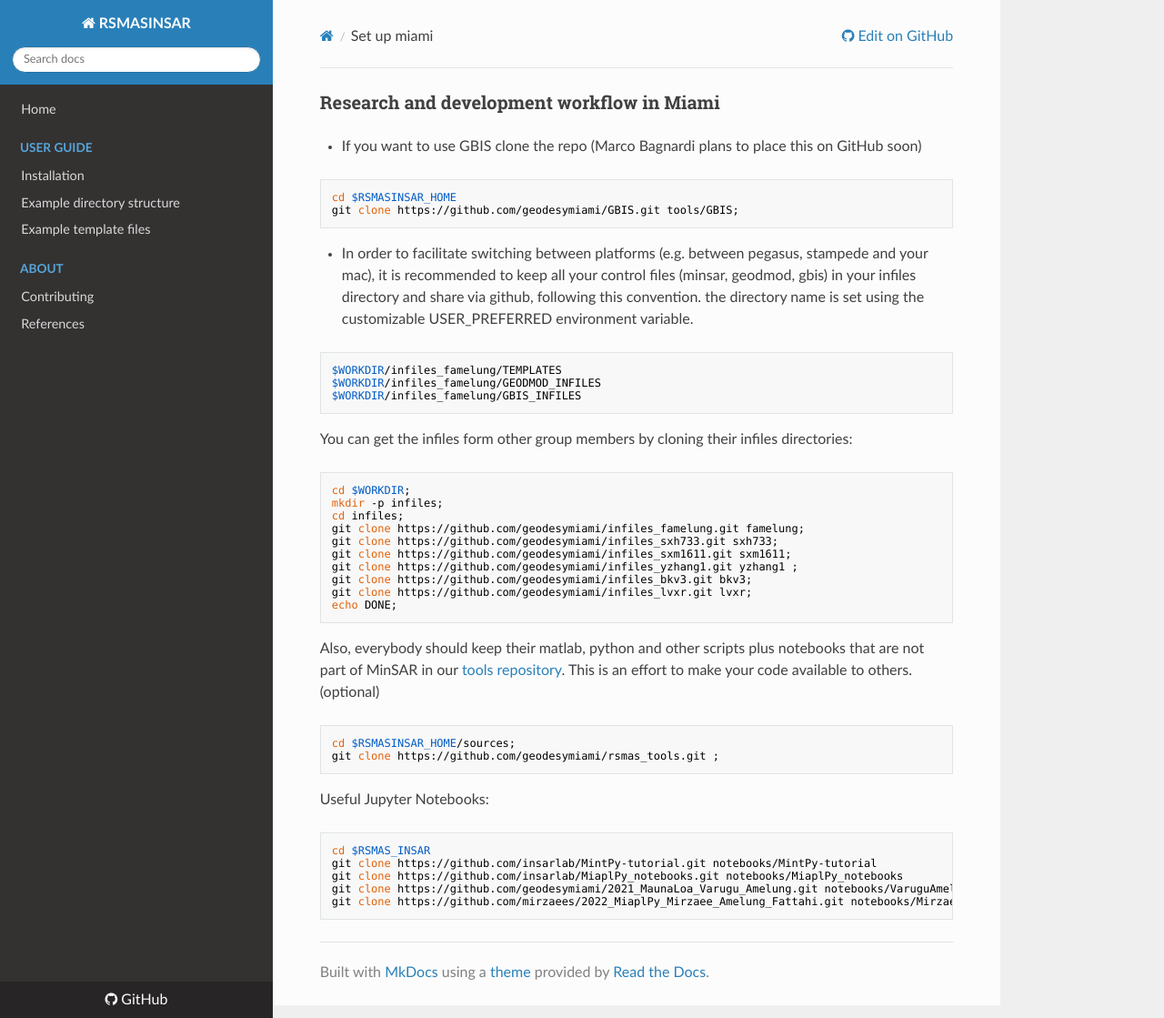
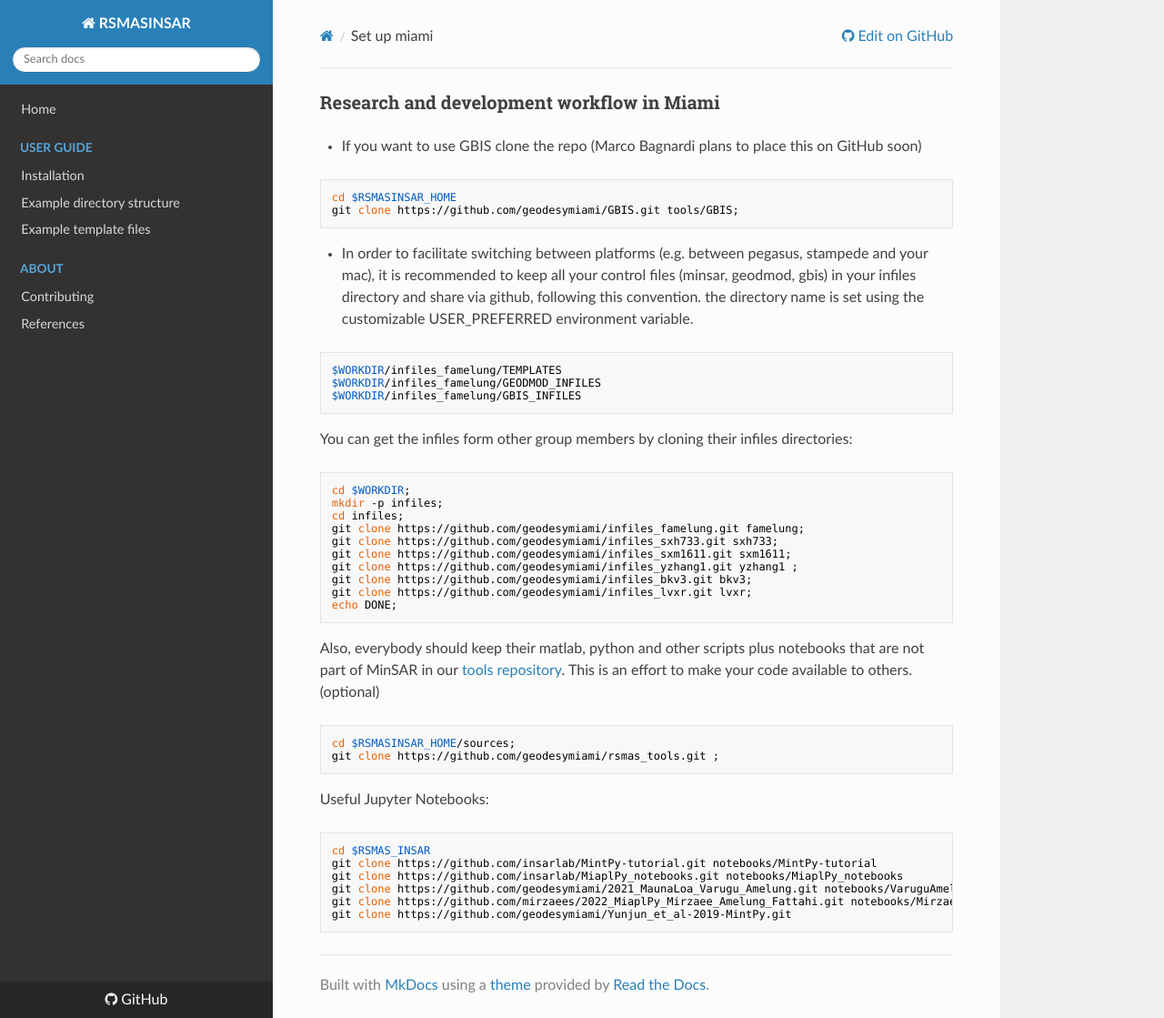
Before and after one commit to geodesymiami/rsmas_insar, an MkDocs documentation site: the page built from docs/set_up_miami.md, in a window 1280 px wide and 1119 px high. Shown: the whole window at 91% size. Built offline with MkDocs 1.6.1, drawn with Linux system fonts in a browser that asks for light colours; nearby versions of some CDN libraries.

Commit message:
Update set_up_miami.md

````diff
--- a/docs/set_up_miami.md
+++ b/docs/set_up_miami.md
@@ -37,4 +37,5 @@ git clone https://github.com/insarlab/MintPy-tutorial.git notebooks/MintPy-tutor
 git clone https://github.com/insarlab/MiaplPy_notebooks.git notebooks/MiaplPy_notebooks
 git clone https://github.com/geodesymiami/2021_MaunaLoa_Varugu_Amelung.git notebooks/VaruguAmelung
 git clone https://github.com/mirzaees/2022_MiaplPy_Mirzaee_Amelung_Fattahi.git notebooks/MirzaeeFattahiAmelung
+git clone https://github.com/geodesymiami/Yunjun_et_al-2019-MintPy.git
 ```
````
